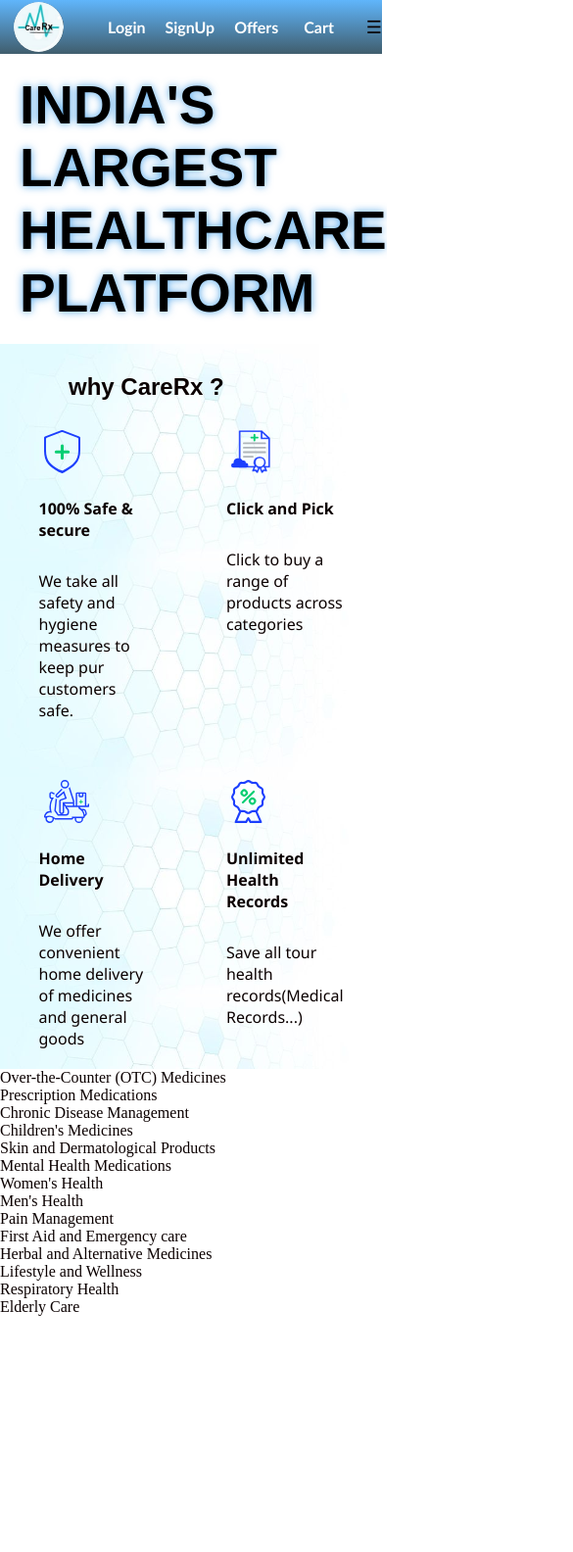
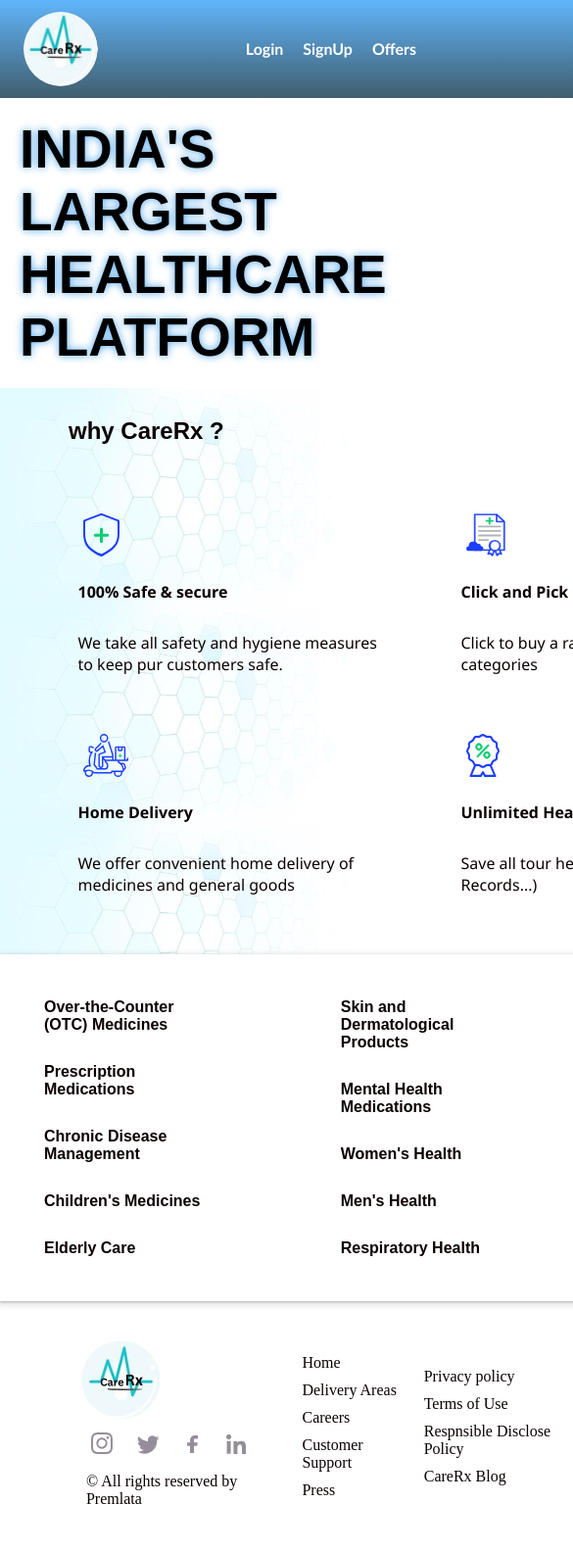
Before and after one commit to premlataaa/careRx, a plain HTML site: page frontend/index.html in a window 390 px wide. Shown: the top 1584 px of the page at 98% size, 585 px wide, since content can reach past the window. Before the commit the page ends 1343 px from the top, so only its background shows below. Drawn offline with Linux system fonts and the light colour scheme.

Commit message:
media query done

```diff
--- a/frontend/index.html
+++ b/frontend/index.html
@@ -62,22 +62,67 @@
                 </div>
             </div>
         </section>
+        <section id="footer-section2">
             <div id="categories">
+                <div>
                     <p>Over-the-Counter (OTC) Medicines</p>
                     <p>Prescription Medications</p>
                     <p>Chronic Disease Management</p>
                     <p>Children's Medicines</p>
+                    <p>Elderly Care</p>
+                </div>
+                <div>
                     <p>Skin and Dermatological Products</p>
                     <p>Mental Health Medications</p>
                     <p>Women's Health</p>
                     <p>Men's Health</p>
+                    <p>Respiratory Health</p>
+                </div>
+                <div>
                     <p>Pain Management</p>
                     <p>First Aid and Emergency care</p>
                     <p>Herbal and Alternative Medicines</p>
                     <p>Lifestyle and Wellness</p>
-            <p>Respiratory Health</p>
-            <p>Elderly Care</p>
+
                 </div>
+            </div>
+        </section>
+       <section id="footer-section3">
+        <div id="footer-links">
+            <div>
+                <img src="./assets/LS20241230125526.png" weight="80px" , height="80px" alt="careRx">
+                <div class="social-links">
+                    <img src="assets/instagram.svg">
+                    <img src="./assets/twitter.svg">
+                    <img src="./assets/facebook.svg">
+                    <img src="./assets/linkedin.svg">
+                </div>
+                <p>&copy; All rights reserved by Premlata</p>
+            </div>
+            <div>
+                <p>Home</p>
+                <p>Delivery Areas</p>
+                <p>Careers</p>
+                <p>Customer Support</p>
+                <p>Press</p>
+            </div>
+            <div>
+                <p>Privacy policy</p>
+                <p>Terms of Use</p>
+                <p>Respnsible Disclose Policy</p>
+                <p>CareRx Blog</p>
+            </div>
+            <div class="downloadbtn">
+                Download App
+                <p><img src="./assets/play-store.svg"> <span>Get it on Play store</span>
+                </p>
+                <p>
+                    <img src="./assets/app-store.svg"> <span>Get it on app store</span>
+                </p>
+            </div>
+        </div>
+    </section>
+
 
     </footer>
 
--- a/frontend/style/style.css
+++ b/frontend/style/style.css
@@ -2,6 +2,9 @@
     margin: 0;
     padding: 0;
     box-sizing: border-box;
+    scroll-behavior: smooth;
+    scroll-behavior: smooth;
+
     scroll-behavior: smooth;
 
 }
@@ -14,10 +17,11 @@
 }
 
 #nav {
+    width: 100%;
     display: flex;
     justify-content: center;
     align-items: center;
-    height: 13vh;
+    /* height: 13vh; */
     background-image: linear-gradient(180deg, rgba(52, 161, 250, 0.784), rgba(9, 47, 67, 0.775));
     font-weight: bolder;
     font-family: 'Trebuchet MS', 'Lucida Sans Unicode', 'Lucida Grande', 'Lucida Sans', Arial, sans-serif;
@@ -57,6 +61,7 @@
     font-size: large;
     margin-left: 20px;
 }
+
 #nav-pages {
     transition: all 0.3s ease-in-out;
 }
@@ -66,13 +71,14 @@
     text-decoration: none;
     gap: 20px;
     color: white;
-
-
 }
 
 a:hover {
     color: var(--second-bg-color);
     transform: scale(1.1);
+    transition: 0.3s ease-in-out;
+    transition: 0.3s ease-in-out;
+
     transition: 0.3s ease-in-out;
 
 }
@@ -93,52 +99,108 @@
 
 /* footer section */
 
-#footer>h1{
+#footer>h1 {
     padding: 20px;
     font-size: 55px;
     font-family: Arial, Helvetica, sans-serif;
-    color:black;
-    filter: drop-shadow(0 0 0.25rem var(--main-color));;
+    color: black;
+    filter: drop-shadow(0 0 0.25rem var(--main-color));
+    ;
 }
-#whyCareRx{
+
+#whyCareRx {
     display: grid;
-    grid-template-columns: repeat(4,1fr);
+    grid-template-columns: repeat(4, 1fr);
     margin: auto;
-    padding: auto;
+    padding: 40px;
     width: 90%;
     gap: 40px;
-    font-family:'Segoe UI', Tahoma, Geneva, Verdana, sans-serif;
+    font-family: 'Segoe UI', Tahoma, Geneva, Verdana, sans-serif;
+    cursor: pointer;
+}
 
-
-
-}
-#footer-section{
+#footer-section {
     background-image: url("../assets/img8.jpg");
-    background-size:100%;
+    background-size: 100%;
 
 }
 
-#footer-section>h2{
+#footer-section>h2 {
     margin-left: 40px;
     padding: 30px;
     font-family: Arial, Helvetica, sans-serif;
 }
-.whyCard>p,h4{
+
+.whyCard>p,
+h4 {
     margin: 10px;
     padding: 10px;
 }
-.whyCard>img{
+
+.whyCard>img {
     margin-left: 25px;
 }
-.whyCard>p{
+
+.whyCard>p {
     font-weight: bolder;
 }
-.whyCard>h4{
+
+.whyCard>h4 {
     font-weight: lighter;
 }
 
-@media(max-width: 768px) {
+#categories {
+    display: flex;
+    justify-content: space-evenly;
+    align-items: center;
+    width: 100%;
+    padding: 30px;
+    font-weight: bold;
+    font-family: Arial, Helvetica, sans-serif;
+    gap: 100px;
+    box-shadow: rgba(60, 64, 67, 0.3) 0px 1px 2px 0px, rgba(60, 64, 67, 0.15) 0px 2px 6px 2px;
 
+}
+
+#categories>div>p {
+    padding: 15px;
+}
+
+#footer-links {
+    display: flex;
+    margin: auto;
+    padding: 40px;
+    width: 90%;
+    align-items: center;
+    justify-content: space-between;
+    cursor: pointer;
+}
+
+#footer-links>div>p {
+    padding: 5px;
+}
+
+.social-links>img {
+    margin: 10px;
+}
+
+.downloadbtn>p {
+    box-shadow: rgba(60, 64, 67, 0.3) 0px 1px 2px 0px, rgba(60, 64, 67, 0.15) 0px 2px 6px 2px;
+    margin: 10px;
+}
+
+
+@media only screen and (max-width: 1023px) and (min-width: 768px) {
+
+    #nav {
+        display: flex;
+        justify-content: center;
+        margin: auto;
+        align-items: center;
+        width: 320vw;
+        font-size: 50px;
+        padding: auto;
+    }
 
     #nav-pages {
         display: none;
@@ -158,23 +220,67 @@
 
     .hamburger {
         display: block;
+        font-size: 60px;
     }
 
-    #logo{
-        width: 50px;
+    #logo {
+        width:200px;
+        border-radius: 50%;
+    }
+    #footer>h1{
+        font-size: 130px;
+        width: 300vw;
     }
 
-    #whyCareRx{
+    #whyCareRx {
+        width: 100%;
+        gap: 50px;
+        padding: 50px;
+        margin: 40px;
         display: grid;
-        grid-template-columns: repeat(2,1fr);
-    }
+        grid-template-columns: repeat(2, 1fr);
+        font-size: 40px;
+
     }
 
-@media(max-width: 320px) {
-    body {
-        font-size: 6px;
-        background-color: rgb(205, 38, 135);
+    .whyCard {
+        width: 150vw;
+        margin: auto;
     }
+
+    #footer-section2 {
+        width: 310%;
+        margin: 30px;
+        padding: 30px;
+        font-size: 50px;
+    }
+    #footer-section3{
+        width: 300vw;
+        font-size: 40px;
+        padding:20px;
+    }
+
+}
+
+@media only screen and (max-width: 767px) and (min-width: 280px) {
+    #nav {
+        display: flex;
+        justify-content: center;
+        height: fit-content;
+        margin: auto;
+        padding: 10px;
+        align-items: center;
+        width: 220vw;
+    }
+
+    #nav-pages.show {
+        display: flex;
+    }
+
+    .hamburger {
+        display: block;
+    }
+
     #nav-pages {
         display: none;
         flex-direction: column;
@@ -186,33 +292,53 @@
         border-radius: 5px;
         font-size: 8px;
     }
-    #logo{
-        width: 40px;
+
+    #logo {
+        width: 80px;
     }
 
-    #whyCareRx{
+    #whyCareRx {
+        width: 90%;
+        gap: 40px;
+        padding: auto;
+        margin: auto;
         display: grid;
-        grid-template-columns: repeat(2,1fr);
-    }
+        grid-template-columns: repeat(2, 1fr);
     }
 
-@media (max-width: 1024px){
-    #nav{
-        display:flex;
+    .whyCard {
+        width: 90vw;
+        margin: auto;
+    }
+
+    #footer-section2 {
+        width: 220%;
+    }
+    #footer-section3{
+        width: 220%;
+    }
+
+}
+
+@media (max-width: 1024px) {
+    #nav {
+        display: flex;
         justify-content: center;
         height: fit-content;
         margin: auto;
         align-items: center;
 
     }
-    #nav-links, #nav-pages,#cart{
+
+    #nav-links,
+    #nav-pages,
+    #cart {
         margin: auto;
     }
 
-    #logo{
-        width: 55px;
+    #logo {
+        /* width: 55px; */
         padding: 2px;
         margin-left: 12px;
     }
-
 }
```
Also changed, not shown: frontend/assets/app-store.svg (added), frontend/assets/facebook.svg (added), frontend/assets/instagram.svg (added), frontend/assets/linkedin.svg (added), frontend/assets/play-store.svg (added), frontend/assets/twitter.svg (added). Lines whose indentation alone changed are shown as unchanged.
